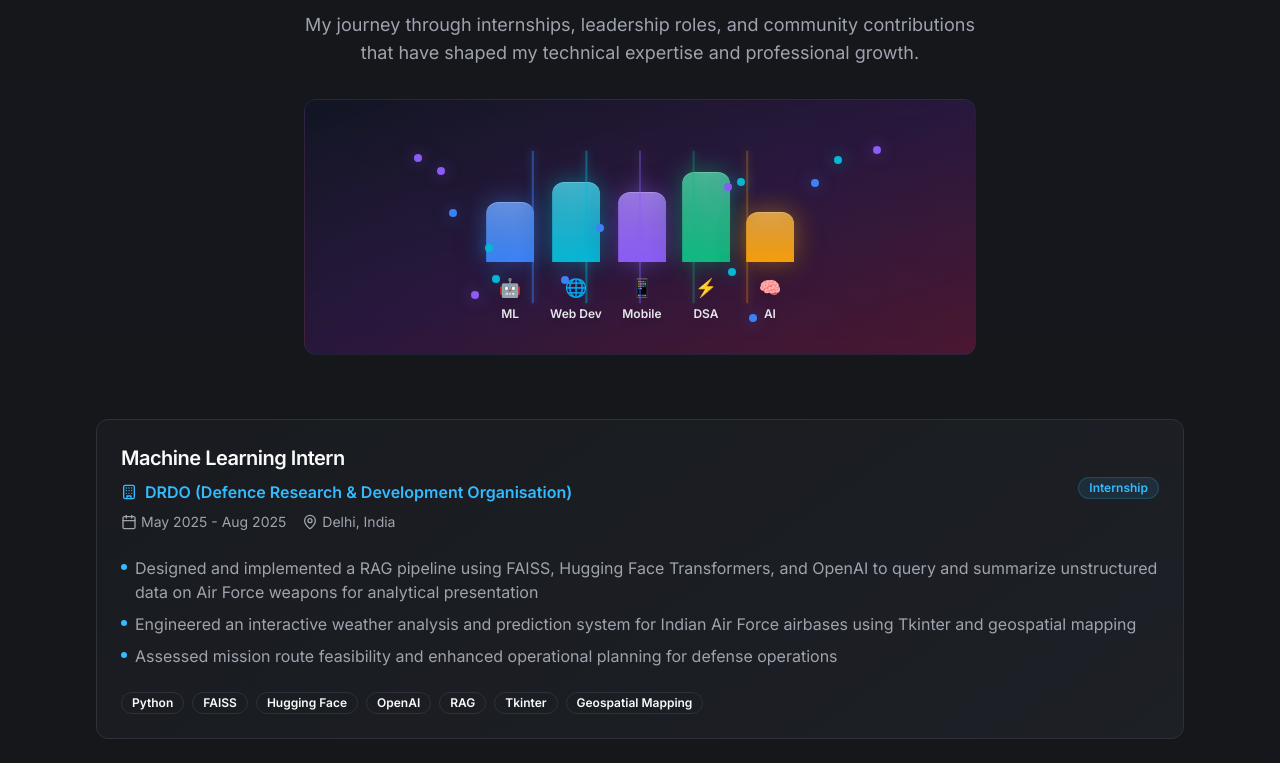
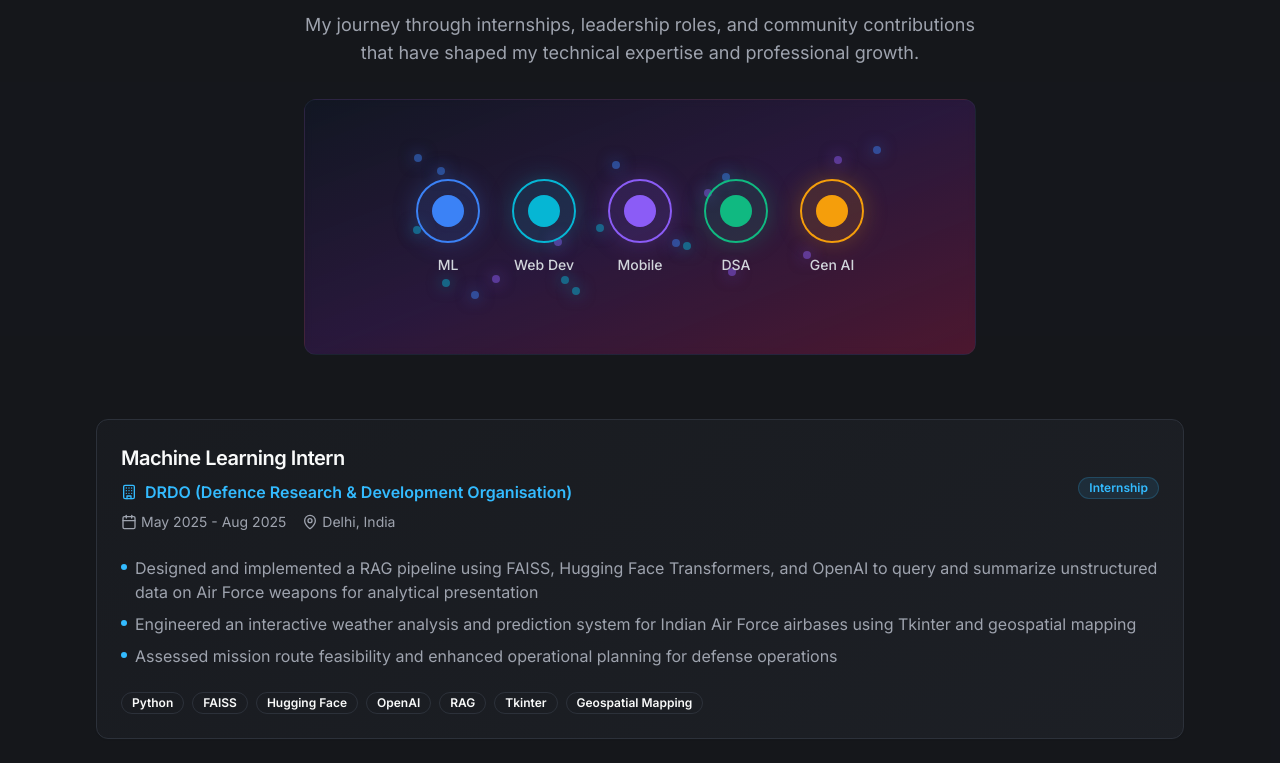
Before and after one commit to Arnav-Bhardwaj1/Portfolio, a React (Vite) app: page / in a window 1280 px wide. Shown: the part 2205-2968 px from the top of the page. Built offline with nearby package versions, Linux system fonts and the light colour scheme.

Commit message:
Improved project cards and animations

```diff
--- a/src/components/ThreeVisualizations.tsx
+++ b/src/components/ThreeVisualizations.tsx
@@ -24,12 +24,12 @@ export function SkillsVisualization() {
   }, []);
 
   const skills = [
-    { name: 'React', color: '#61dafb', delay: 0, icon: '⚛️', glow: '#61dafb80' },
-    { name: 'Python', color: '#3776ab', delay: 0.2, icon: '🐍', glow: '#3776ab80' },
-    { name: 'ML', color: '#ff6b6b', delay: 0.4, icon: '🤖', glow: '#ff6b6b80' },
-    { name: 'Node.js', color: '#68a063', delay: 0.6, icon: '🟢', glow: '#68a06380' },
-    { name: 'DSA', color: '#00599c', delay: 0.8, icon: '⚡', glow: '#00599c80' },
-    { name: 'Flutter', color: '#02569b', delay: 1.0, icon: '📱', glow: '#02569b80' },
+    { name: 'React', color: '#61dafb', delay: 0, glow: '#61dafb80' },
+    { name: 'Python', color: '#3776ab', delay: 0.2, glow: '#3776ab80' },
+    { name: 'ML', color: '#ff6b6b', delay: 0.4, glow: '#ff6b6b80' },
+    { name: 'Node.js', color: '#68a063', delay: 0.6, glow: '#68a06380' },
+    { name: 'DSA', color: '#00599c', delay: 0.8, glow: '#00599c80' },
+    { name: 'Flutter', color: '#02569b', delay: 1.0, glow: '#02569b80' },
   ];
 
   return (
@@ -120,7 +120,6 @@ export function SkillsVisualization() {
               onMouseLeave={() => setHoveredSkill(null)}
             >
               <div className="flex items-center gap-2">
-                <span className="text-lg drop-shadow-lg">{skill.icon}</span>
                 <span className="drop-shadow-md">{skill.name}</span>
               </div>
             </div>
@@ -166,6 +165,9 @@ export function CodeVisualization() {
   const containerRef = useRef<HTMLDivElement>(null);
   const [isVisible, setIsVisible] = useState(false);
   const [activeBlock, setActiveBlock] = useState<string | null>(null);
+  const [currentText, setCurrentText] = useState(0);
+
+  const rotatingTexts = ['Project Hub', 'Innovation', 'Development', 'Solutions'];
 
   useEffect(() => {
     const observer = new IntersectionObserver(
@@ -184,11 +186,20 @@ export function CodeVisualization() {
     return () => observer.disconnect();
   }, []);
 
+  useEffect(() => {
+    if (isVisible) {
+      const interval = setInterval(() => {
+        setCurrentText((prev) => (prev + 1) % rotatingTexts.length);
+      }, 2000);
+      return () => clearInterval(interval);
+    }
+  }, [isVisible]);
+
   const codeBlocks = [
-    { text: '<React/>', color: '#61dafb', delay: 0, position: 'top-left', icon: '⚛️', glow: '#61dafb80' },
-    { text: 'Python', color: '#3776ab', delay: 0.3, position: 'top-right', icon: '🐍', glow: '#3776ab80' },
-    { text: 'ML', color: '#ff6b6b', delay: 0.6, position: 'bottom-left', icon: '🤖', glow: '#ff6b6b80' },
-    { text: 'Node.js', color: '#68a063', delay: 0.9, position: 'bottom-right', icon: '🟢', glow: '#68a06380' },
+    { text: 'Finova', color: '#61dafb', delay: 0, position: 'top-left', glow: '#61dafb80', type: 'Finance App' },
+    { text: 'Farmsphere', color: '#3776ab', delay: 0.3, position: 'top-right', glow: '#3776ab80', type: 'AI Project' },
+    { text: 'TaskFlow', color: '#ff6b6b', delay: 0.6, position: 'bottom-left', glow: '#ff6b6b80', type: 'Web App' },
+    { text: 'Astroguard', color: '#68a063', delay: 0.9, position: 'bottom-right', glow: '#68a06380', type: 'Mobile Dev' },
   ];
 
   const getPositionClasses = (position: string) => {
@@ -197,7 +208,7 @@ export function CodeVisualization() {
       case 'top-right': return 'top-6 right-6';
       case 'bottom-left': return 'bottom-6 left-6';
       case 'bottom-right': return 'bottom-6 right-6';
-      default: return 'top-1/2 left-1/2';
+      default: return 'top-1/2 left-1/2 transform -translate-x-1/2 -translate-y-1/2';
     }
   };
 
@@ -242,18 +253,17 @@ export function CodeVisualization() {
             onMouseEnter={() => setActiveBlock(block.text)}
             onMouseLeave={() => setActiveBlock(null)}
           >
-            <div className="flex items-center gap-2">
-              <span className="text-lg drop-shadow-lg">{block.icon}</span>
-              <span className="drop-shadow-md">{block.text}</span>
+            <div className="flex flex-col items-center gap-1">
+              <span className="drop-shadow-md font-semibold">{block.text}</span>
             </div>
           </div>
         </div>
       ))}
 
-      {/* Enhanced central terminal */}
+       {/* Enhanced central terminal - Project Hub with rotating text */}
        <div className="absolute top-1/2 left-1/2 transform -translate-x-1/2 -translate-y-1/2">
          <div
-          className={`w-24 h-24 bg-gradient-to-br from-slate-900/80 to-black/90 rounded-xl border-2 border-green-400/60 transition-all duration-1000 ${
+           className={`w-32 h-32 bg-gradient-to-br from-slate-900/80 to-black/90 rounded-xl border-2 border-green-400/60 transition-all duration-1000 ${
              isVisible ? 'scale-100' : 'scale-0'
            }`}
            style={{
@@ -265,7 +275,15 @@ export function CodeVisualization() {
              `,
            }}
          >
-          <div className="w-full h-full flex items-center justify-center">
+           <div className="w-full h-full flex flex-col items-center justify-center">
+             {/* Rotating text */}
+             <div className="text-green-400 text-xs font-mono mb-2 text-center">
+               <div className="transition-all duration-500 ease-in-out">
+                 {rotatingTexts[currentText]}
+               </div>
+             </div>
+
+             {/* Terminal dots */}
              <div className="flex gap-1">
                <div className="w-2 h-2 bg-green-400 rounded-full animate-pulse" style={{ boxShadow: '0 0 8px #22c55e' }} />
                <div className="w-2 h-2 bg-green-400 rounded-full animate-pulse" style={{ animationDelay: '0.5s', boxShadow: '0 0 8px #22c55e' }} />
@@ -294,7 +312,7 @@ export function CodeVisualization() {
 export function ExperienceVisualization() {
   const containerRef = useRef<HTMLDivElement>(null);
   const [isVisible, setIsVisible] = useState(false);
-  const [hoveredBar, setHoveredBar] = useState<string | null>(null);
+  const [mousePosition, setMousePosition] = useState({ x: 0, y: 0 });
 
   useEffect(() => {
     const observer = new IntersectionObserver(
@@ -313,12 +331,26 @@ export function ExperienceVisualization() {
     return () => observer.disconnect();
   }, []);
 
+  useEffect(() => {
+    const handleMouseMove = (event: MouseEvent) => {
+      if (containerRef.current) {
+        const rect = containerRef.current.getBoundingClientRect();
+        const x = ((event.clientX - rect.left) / rect.width) * 2 - 1;
+        const y = ((event.clientY - rect.top) / rect.height) * 2 - 1;
+        setMousePosition({ x, y });
+      }
+    };
+
+    window.addEventListener('mousemove', handleMouseMove);
+    return () => window.removeEventListener('mousemove', handleMouseMove);
+  }, []);
+
   const dataPoints = [
-    { height: 60, color: '#3b82f6', label: 'ML', delay: 0, icon: '🤖', glow: '#3b82f680' },
-    { height: 80, color: '#06b6d4', label: 'Web Dev', delay: 0.2, icon: '🌐', glow: '#06b6d480' },
-    { height: 70, color: '#8b5cf6', label: 'Mobile', delay: 0.4, icon: '📱', glow: '#8b5cf680' },
-    { height: 90, color: '#10b981', label: 'DSA', delay: 0.6, icon: '⚡', glow: '#10b98180' },
-    { height: 50, color: '#f59e0b', label: 'AI', delay: 0.8, icon: '🧠', glow: '#f59e0b80' },
+    { height: 60, color: '#3b82f6', label: 'ML', delay: 0 },
+    { height: 80, color: '#06b6d4', label: 'Web Dev', delay: 0.2 },
+    { height: 70, color: '#8b5cf6', label: 'Mobile', delay: 0.4 },
+    { height: 90, color: '#10b981', label: 'DSA', delay: 0.6 },
+    { height: 50, color: '#f59e0b', label: 'Gen AI', delay: 0.8 },
   ];
 
   return (
@@ -326,106 +358,69 @@ export function ExperienceVisualization() {
       ref={containerRef}
       className="w-full h-64 bg-gradient-to-br from-slate-900/50 via-purple-900/30 to-pink-900/50 rounded-xl overflow-hidden relative group border border-slate-700/30 backdrop-blur-sm"
     >
-      {/* Enhanced animated background waves */}
-      <div className="absolute inset-0 opacity-20">
-        <div className="w-full h-full bg-gradient-to-r from-purple-500/10 via-pink-500/10 to-blue-500/10 animate-pulse" />
-        <div className="absolute inset-0 bg-gradient-to-b from-transparent via-blue-500/5 to-transparent animate-pulse" style={{ animationDelay: '1s' }} />
-        <div className="absolute inset-0 bg-gradient-to-r from-transparent via-purple-500/5 to-transparent animate-pulse" style={{ animationDelay: '2s' }} />
-      </div>
+      {/* Enhanced floating data points with mouse interaction */}
+      {[...Array(20)].map((_, i) => {
+        const baseX = 15 + Math.random() * 70;
+        const baseY = 15 + Math.random() * 70;
+        const mouseInfluence = 0.3;
 
-      {/* Enhanced chart container */}
-      <div className="absolute bottom-8 left-1/2 transform -translate-x-1/2 flex items-end gap-4 h-32">
-        {dataPoints.map((point, index) => (
-          <div key={point.label} className="flex flex-col items-center group/bar">
-            {/* Enhanced bar */}
-            <div
-              className={`w-12 rounded-t-xl transition-all duration-1000 cursor-pointer ${
-                hoveredBar === point.label ? 'scale-110' : 'hover:scale-105'
-              }`}
-              style={{
-                height: `${point.height}px`,
-                backgroundColor: point.color,
-                animationDelay: `${point.delay}s`,
-                boxShadow: `
-                  0 0 25px ${point.glow},
-                  0 8px 32px rgba(0, 0, 0, 0.3),
-                  inset 0 1px 0 rgba(255, 255, 255, 0.2)
-                `,
-                background: `
-                  linear-gradient(to top, ${point.color}, ${point.color}cc),
-                  radial-gradient(circle at top, rgba(255, 255, 255, 0.2), transparent 50%)
-                `,
-                transformOrigin: 'bottom',
-                transform: isVisible ? 'scaleY(1)' : 'scaleY(0)',
-              }}
-              onMouseEnter={() => setHoveredBar(point.label)}
-              onMouseLeave={() => setHoveredBar(null)}
-            >
-              {/* Enhanced bar gradient overlay */}
-              <div
-                className="w-full h-full rounded-t-xl bg-gradient-to-t from-transparent via-white/10 to-white/20"
-                style={{ animationDelay: `${point.delay + 0.1}s` }}
-              />
-            </div>
-
-            {/* Enhanced label with icon */}
-            <div
-              className={`mt-3 text-xs font-semibold text-gray-200 transition-all duration-1000 ${
-                isVisible ? 'opacity-100 translate-y-0' : 'opacity-0 translate-y-4'
-              }`}
-              style={{ animationDelay: `${point.delay + 0.1}s` }}
-            >
-              <div className="flex flex-col items-center gap-1">
-                <span className="text-lg drop-shadow-lg">{point.icon}</span>
-                <span className="drop-shadow-md">{point.label}</span>
-              </div>
-            </div>
-          </div>
-        ))}
-      </div>
-
-      {/* Enhanced floating data points */}
-      {[...Array(15)].map((_, i) => (
+        return (
           <div
             key={i}
             className={`absolute w-2 h-2 rounded-full transition-all duration-1000 ${
               isVisible ? 'opacity-100 scale-100' : 'opacity-0 scale-0'
             }`}
             style={{
-            left: `${15 + Math.random() * 70}%`,
-            top: `${15 + Math.random() * 70}%`,
-            backgroundColor: i % 3 === 0 ? '#3b82f6' : i % 3 === 1 ? '#06b6d4' : '#8b5cf6',
+              left: `${baseX + mousePosition.x * mouseInfluence}%`,
+              top: `${baseY + mousePosition.y * mouseInfluence}%`,
+              backgroundColor: i % 3 === 0 ? '#3b82f680' : i % 3 === 1 ? '#06b6d480' : '#8b5cf680',
               animationDelay: `${0.5 + Math.random() * 0.5}s`,
-            boxShadow: `0 0 15px ${i % 3 === 0 ? '#3b82f6' : i % 3 === 1 ? '#06b6d4' : '#8b5cf6'}80`,
-          }}
-        />
-      ))}
-
-      {/* Enhanced connection lines */}
-      {isVisible && (
-        <svg className="absolute inset-0 w-full h-full pointer-events-none">
-          {dataPoints.map((point, index) => {
-            const x = 50 + (index - 2) * 8; // Approximate bar positions
-            return (
-              <line
-                key={index}
-                x1={`${x}%`}
-                y1="20%"
-                x2={`${x}%`}
-                y2="80%"
-                stroke={point.color}
-                strokeWidth="2"
-                opacity="0.3"
-                className="animate-pulse"
-                style={{
-                  animationDelay: `${point.delay}s`,
-                  filter: `drop-shadow(0 0 4px ${point.color})`,
+              boxShadow: `0 0 15px ${i % 3 === 0 ? '#3b82f680' : i % 3 === 1 ? '#06b6d480' : '#8b5cf680'}`,
             }}
           />
         );
       })}
-        </svg>
-      )}
+
+      {/* Skill circles instead of bars */}
+      <div className="absolute top-1/2 left-1/2 transform -translate-x-1/2 -translate-y-1/2 flex items-center gap-8">
+        {dataPoints.map((point, index) => (
+          <div key={point.label} className="flex flex-col items-center">
+            {/* Circular skill indicator */}
+            <div
+              className={`w-16 h-16 rounded-full border-2 transition-all duration-1000 cursor-pointer hover:scale-110`}
+              style={{
+                backgroundColor: `${point.color}20`,
+                borderColor: point.color,
+                animationDelay: `${point.delay}s`,
+                boxShadow: `0 0 25px ${point.color}40`,
+                transform: isVisible ? 'scale(1)' : 'scale(0)',
+              }}
+            >
+              <div className="w-full h-full flex items-center justify-center">
+                <div
+                  className="w-8 h-8 rounded-full"
+                  style={{ backgroundColor: point.color }}
+                />
+              </div>
+            </div>
+
+            {/* Clean label */}
+            <div
+              className={`mt-3 text-sm font-medium text-gray-300 transition-all duration-1000 ${
+                isVisible ? 'opacity-100 translate-y-0' : 'opacity-0 translate-y-4'
+              }`}
+              style={{ animationDelay: `${point.delay + 0.1}s` }}
+            >
+              {point.label}
+            </div>
+          </div>
+        ))}
+      </div>
+
+      {/* Subtle background pattern */}
+      <div className="absolute inset-0 opacity-5">
+        <div className="w-full h-full bg-[linear-gradient(rgba(255,255,255,0.1)_1px,transparent_1px),linear-gradient(90deg,rgba(255,255,255,0.1)_1px,transparent_1px)] bg-[size:20px_20px]" />
+      </div>
     </div>
   );
 }
--- a/src/components/ui/alert-dialog.tsx
+++ b/src/components/ui/alert-dialog.tsx
@@ -30,9 +30,9 @@ const AlertDialogContent = React.forwardRef<
   React.ComponentPropsWithoutRef<typeof AlertDialogPrimitive.Content>
 >(({ className, ...props }, ref) => (
   <AlertDialogPortal>
-    ref={ref}
     <AlertDialogOverlay />
     <AlertDialogPrimitive.Content
+      ref={ref}
       className={cn(
         "fixed left-[50%] top-[50%] z-50 grid w-full max-w-lg translate-x-[-50%] translate-y-[-50%] gap-4 border bg-background p-6 shadow-lg duration-200 data-[state=open]:animate-in data-[state=closed]:animate-out data-[state=closed]:fade-out-0 data-[state=open]:fade-in-0 data-[state=closed]:zoom-out-95 data-[state=open]:zoom-in-95 data-[state=closed]:slide-out-to-left-1/2 data-[state=closed]:slide-out-to-top-[48%] data-[state=open]:slide-in-from-left-1/2 data-[state=open]:slide-in-from-top-[48%] sm:rounded-lg",
         className
```
Also changed, not shown: src/components/Projects.tsx (+37 -16 lines). Lines whose indentation alone changed are shown as unchanged.
